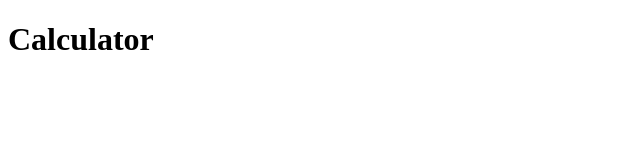
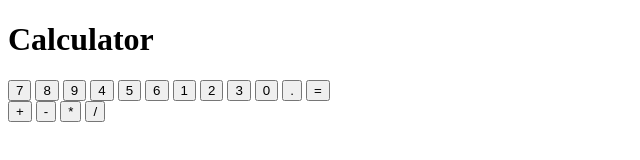
Before and after one commit to JosCariDe/odin-calculator, a plain HTML site: page index.html in a window 1280 px wide. Shown: the whole page, without its empty margins (0-640 px from the left). Drawn offline with Linux system fonts and the light colour scheme.

Commit message:
Esqueleto de la calculadora Creado con 16 btn Se le agregó un id diferente a cada btn para fines practicos La secciones de botones se diseño en 2 niveles diferentes: btn-valores y btn-operadores, el 'igual' se agregó en los de valores

```diff
--- a/index.html
+++ b/index.html
@@ -10,8 +10,37 @@
 
     <h1>Calculator</h1>
 
-    <div>
+    <div class="container-calculator">
+        <div class="calculator">
+            <div class="pantalla-calculator">
 
+            </div>
+            <div class="botones-calculator">
+
+                <div class="btn-valores-calculator">
+                    <button id="btn-7">7</button>
+                    <button id="btn-8">8</button>
+                    <button id="btn-9">9</button>
+                    <button id="btn-4">4</button>
+                    <button id="btn-5">5</button>
+                    <button id="btn-6">6</button>
+                    <button id="btn-1">1</button>
+                    <button id="btn-2">2</button>
+                    <button id="btn-3">3</button>
+                    <button id="btn-0">0</button>
+                    <button id="btn-punto">.</button>
+                    <button id="btn-igual">=</button>
+                </div>
+
+                <div class="btn-operadores-calculator">
+                    <button id="btn-suma">+</button>
+                    <button id="btn-resta">-</button>
+                    <button id="btn-multiplicacion">*</button>
+                    <button id="btn-division">/</button>
+                </div>
+
+            </div>
+        </div>
     </div>
 
     <script src="./src/scripts/script.js"></script>
```
